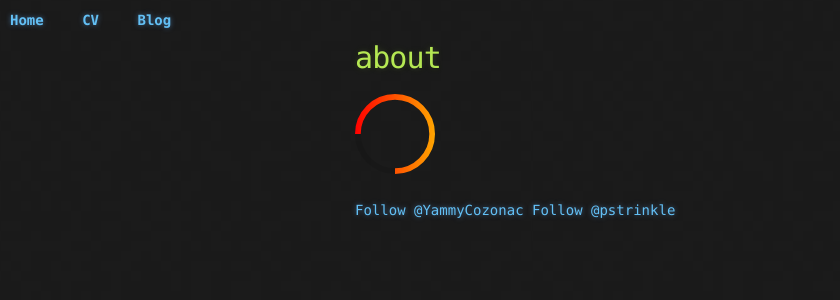
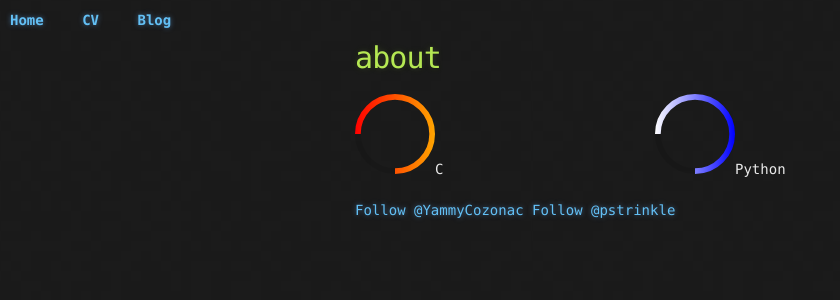
Before and after one commit to pstrinkle/pstrinkle.github.io, a Jekyll site: the page built from about.html, in a window 1280 px wide. Shown: the top 300 px of the page, without its empty margins (0-840 px from the left). Built offline with Jekyll 4.4.1, drawn with Linux system fonts in a browser that asks for light colours; nearby versions of some CDN libraries; comment, search, counter and statistics services are not loaded.

Commit message:
Update about.html

```diff
--- a/about.html
+++ b/about.html
@@ -4,18 +4,32 @@ title: about
 ---
 <h1>{{ page.title }}</h1>
 
-<div id="circle"></div>
+<div class="row">
+  <div class="col-md-6">
+  <div id="c_circle"><span>C</span></div>
+  </div>
+  <div class="col-md-6">
+    <div id="p_circle"><span>Python</span></div>
+  </div>
+</div>
 
 <script src="{{ site.github.url }}/javascripts/jquery-circle-progress/circle-progress.js"></script>
 
 <script>
   $(function() {
-    $('#circle').circleProgress({
+    $('#c_circle').circleProgress({
         value: 0.75,
         size: 80,
         fill: {
           gradient: ["red", "orange"]
         }
     });
+    $('#p_circle').circleProgress({
+        value: 0.75,
+        size: 80,
+        fill: {
+          gradient: ["white", "blue"]
+        }
+    });
   });
 </script>
```
